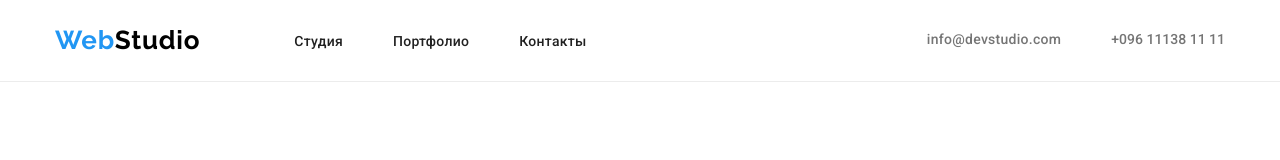
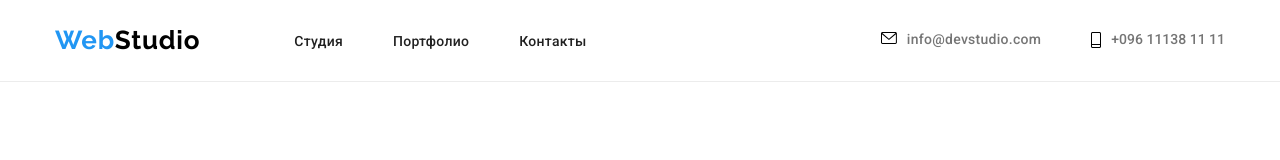
Before and after one commit to GennaGosh/goit-markup-hw-04, a plain HTML site: page portfolio.html in a window 1280 px wide. Shown: the top 160 px of the page. Drawn offline with nearby package versions, Linux system fonts and the light colour scheme.

Commit message:
footer fin

```diff
--- a/portfolio.html
+++ b/portfolio.html
@@ -34,12 +34,18 @@
                 </nav>
             </div>
             <div class="contact">
-                <a class="contact-mail link" href="mailtoinfo@devstudio.com">info@devstudio.com</a>
-                <a class="contact-number link" href="tel:+096111381111">+096 11138  11 11</a>
+                <a class="contact-mail link" href="mailtoinfo@devstudio.com">
+                    <svg class="contact-icon-mail">
+                        <use href="./img/icons.svg/sprite.svg#email"></use>
+                    </svg>
+                    info@devstudio.com</a>
+                <a class="contact-number link" href="tel:+096111381111">
+                    <svg class="contact-icon-phone">
+                        <use href="./img/icons.svg/sprite.svg#phone"></use>
+                    </svg>
+                    +096 11138  11 11</a>
             </div>
-
         </div>
-
     </header>
     <main>
         <section class=" section-projects">
```
